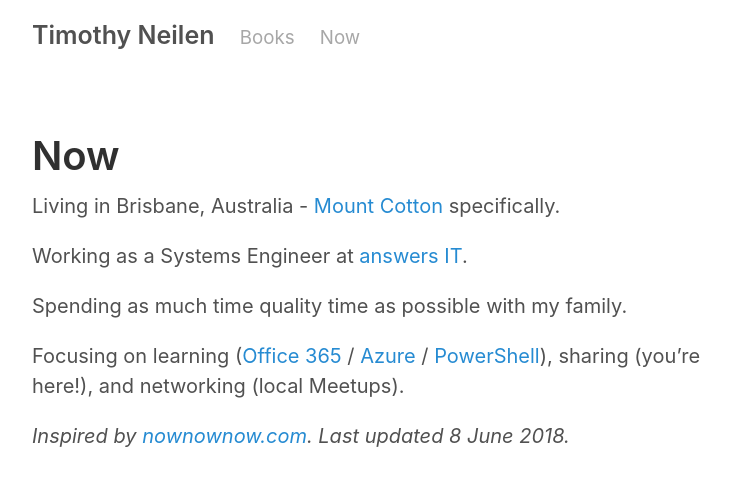
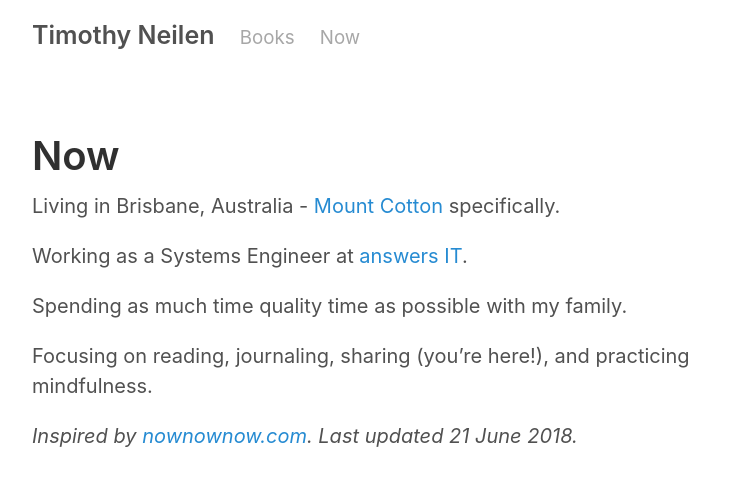
Before and after one commit to teejayen/teejayen.github.io, a Jekyll site: the page built from now.md, in a window 1280 px wide. Shown: the top 486 px of the page, without its empty margins (258-989 px from the left). Built offline with Jekyll 4.4.1, drawn with Linux system fonts in a browser that asks for light colours.

Commit message:
updated now page to better reflect where i'm at

```diff
--- a/now.md
+++ b/now.md
@@ -9,6 +9,6 @@ Working as a Systems Engineer at [answers IT](https://answersit.com.au).
 
 Spending as much time quality time as possible with my family.
 
-Focusing on learning ([Office 365](https://office.com) / [Azure](https://azure.com) / [PowerShell](https://docs.microsoft.com/en-us/powershell/)), sharing (you're here!), and networking (local Meetups).
+Focusing on reading, journaling, sharing (you're here!), and practicing mindfulness.
 
-*Inspired by [nownownow.com](https://nownownow.com). Last updated 8 June 2018.*
+*Inspired by [nownownow.com](https://nownownow.com). Last updated 21 June 2018.*
```
